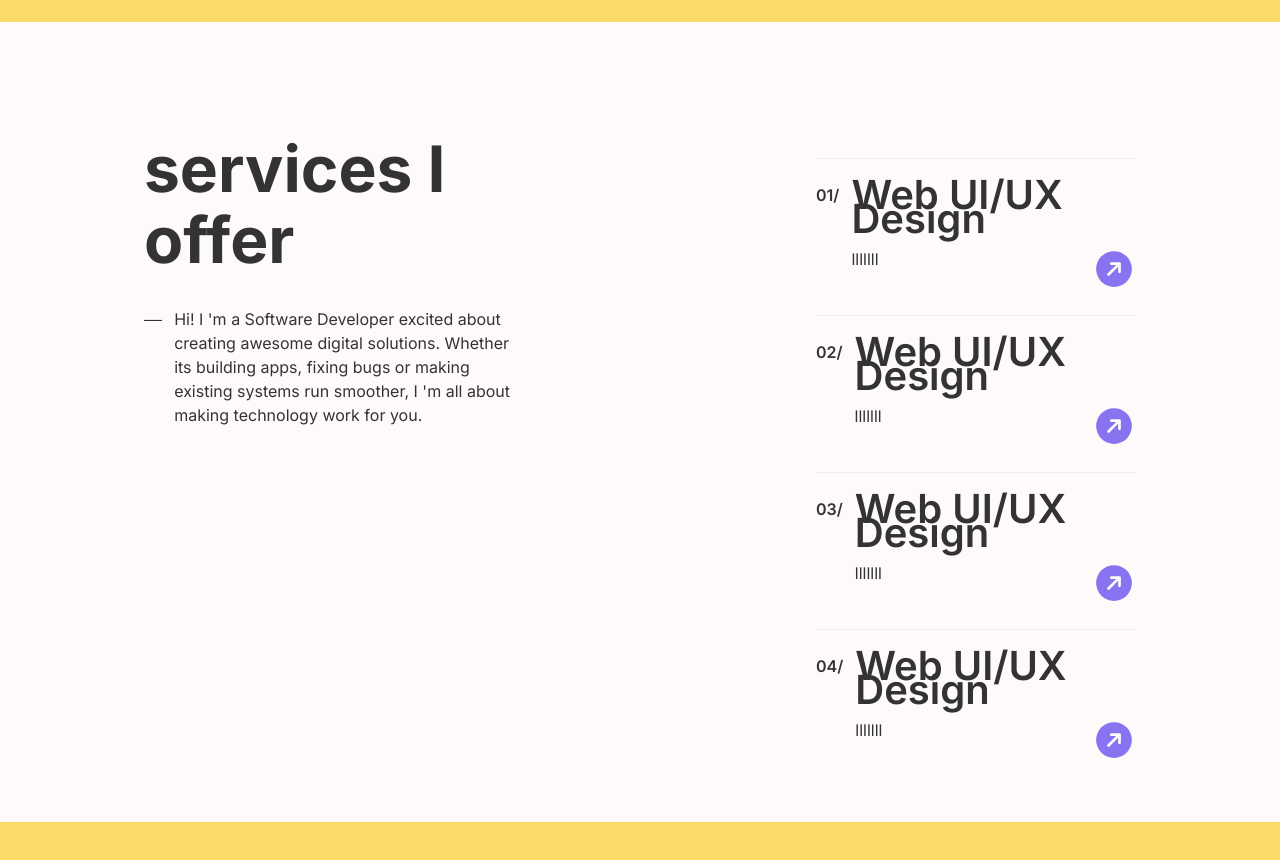
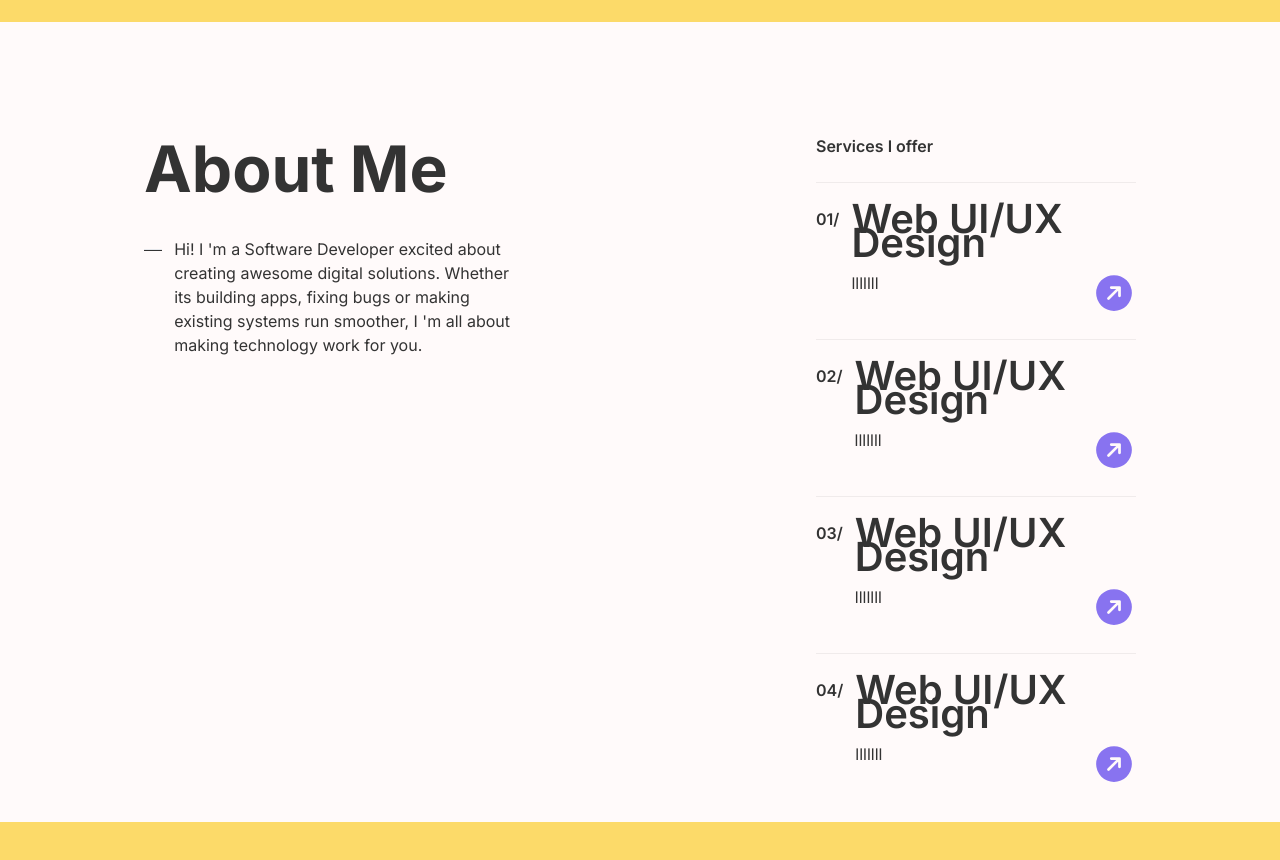
Before and after one commit to Bedinah/ppservices, a Next.js app: page / in a window 1280 px wide. Shown: the part 881-1741 px from the top of the page. Built offline with nearby package versions, Linux system fonts and the light colour scheme.

Commit message:
nitial commit

```diff
--- a/pages/pages/service.tsx
+++ b/pages/pages/service.tsx
@@ -29,7 +29,7 @@ const Services = () => {
     <div className=" flex justify-center  min-h-screen w-full py-4 gap-[18rem] ">
           <div className="w-[30%]">
             <div className="font-bold text-[4rem] leading-[1.1] mt-[6rem]">
-              services I <br/> offer
+              About Me
             </div>
             <div className="flex gap-3 mt-8">
               <hr className="bg-[#333333] w-20 h-[2px] mt-3" />
@@ -43,6 +43,7 @@ const Services = () => {
           </div>
         </div>
         <div className="w-[25%] mt-[6rem]" >
+        <h1 className="font-semibold text-base">Services I offer</h1>
           {services?.map((data: any, index: any) => (
             <>
               <Divider/>
```
